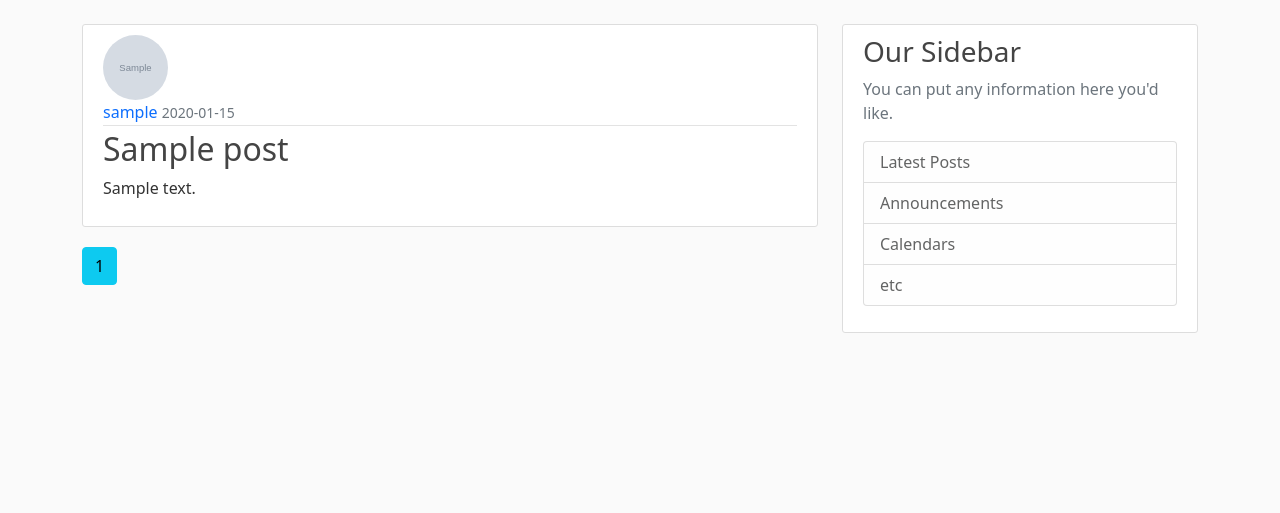
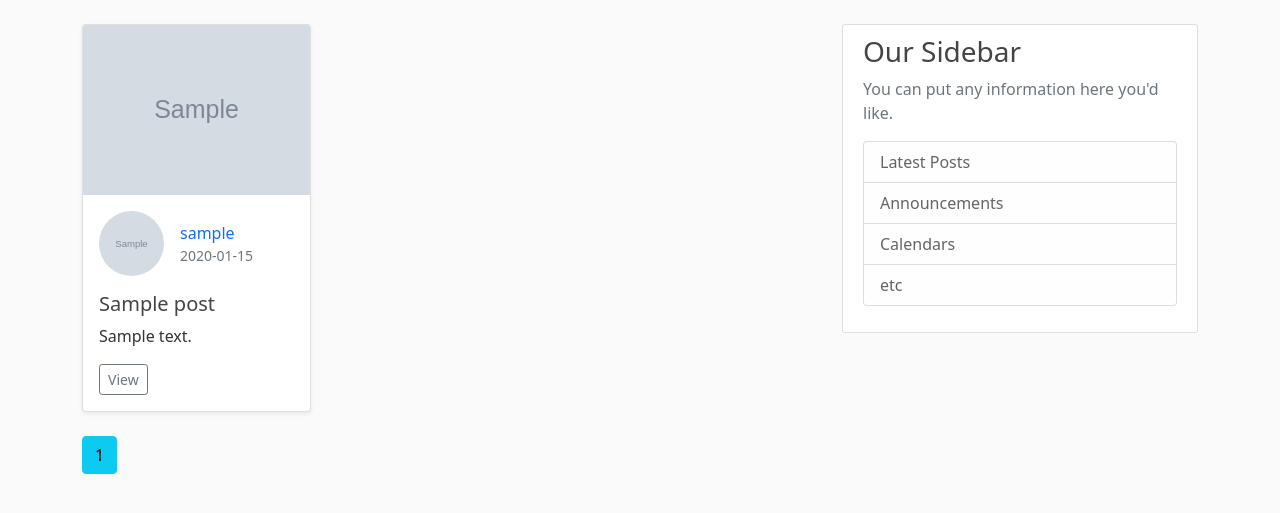
Before and after one commit to Ahmed2183/Flask-Pyhton, a Flask app: page / in a window 1280 px wide. Shown: the part 56-569 px from the top of the page. Run offline with Flask 3, Linux system fonts and the light colour scheme; tables that the repository leaves empty hold one stand-in row (values such as "Sample post"); grey boxes marked "Sample" are stand-in pictures.

Commit message:
Display post image and card changes

```diff
--- a/flaskBlog/templates/home.html
+++ b/flaskBlog/templates/home.html
@@ -1,33 +1,58 @@
-{% extends "layout.html" %} <!-- import layout.html file -->
-{% block content %} <!-- content Block Start Here -->
+{% extends "layout.html" %}
+
+{% block content %}
+    <div class="row">
         <!-- Using for loop: for Block Start Here. Where Posts is pagination object that why we use posts.items  -->
         {% for post in posts.items %}
-        <article class="media content-section">
+            <div class="col-md-4">
+                <div class="card mb-4 shadow-sm">
+                    <img class="card-img-top"
+                         src="{{ url_for('static', filename='post_profile_pics/' + post.image_file) }}"
+                         alt="Card image cap">
+                    <div class="card-body">
+                        <div class="d-flex align-items-center mb-3">
                             <img class="rounded-circle article-img"
-                 src="{{ url_for('static', filename='profile_pics/' + post.author.image_file) }}">
-            <div class="media-body">
-                <div class="article-metadata">
+                                 src="{{ url_for('static', filename='user_profile_pics/' + post.author.image_file) }}">
+                            <div class="ml-3">
                                 <a class="mr-2" href="{{ url_for('users.user_posts', username=post.author.username) }}"
                                    style="text-decoration: none;">{{ post.author.username }}</a>
-                    <small class="text-muted">{{ post.date_posted.strftime('%Y-%m-%d') }}</small>
+                                <small class="text-muted d-block">{{ post.date_posted.strftime('%Y-%m-%d') }}</small>
                             </div>
+                        </div>
+                        <h5 class="card-title mt-3">
                             <!--  post is function in post/id route  -->
-                <h2><a class="article-title" href="{{ url_for('posts.post', post_id=post.id) }}"
-                       style="text-decoration: none;">{{ post.title }}</a></h2>
-                <p class="article-content">{{ post.content }}</p>
+                            <a class="article-title" href="{{ url_for('posts.post', post_id=post.id) }}"
+                               style="text-decoration: none;">{{ post.title }}</a>
+                        </h5>
+                        <p class="card-text">{{ post.content }}</p>
+                        <div class="d-flex justify-content-between align-items-center">
+                            <div class="btn-group">
+                                <a href="{{ url_for('posts.post', post_id=post.id) }}"
+                                   class="btn btn-sm btn-outline-secondary">View</a>
                             </div>
-        </article>
-    {% endfor %} <!-- for Block End Here -->
+                        </div>
+                    </div>
+                </div>
+            </div>
+        {% endfor %}
+    </div>
+
+    <div class="row">
+        <div class="col-md-12">
             {% for page_num in posts.iter_pages(left_edge=1, right_edge=1, left_current=1, right_current=2) %}
                 <!-- left_edge=1 and right_edge=1 means 1st or last pagination link hmesha dikha ga, left_current=1 and right_current=2 means current active page ka left pr 1 page or right pr 2 pages dikha ga -->
                 {% if page_num %}
                     {% if posts.page == page_num %}
-                <a class="btn btn-info mb-4" href="{{ url_for('main.home', page=page_num) }}">{{ page_num }}</a>
+                        <a class="btn btn-info mb-4"
+                           href="{{ url_for('main.home', page=page_num) }}">{{ page_num }}</a>
                     {% else %}
-                <a class="btn btn-outline-info mb-4" href="{{ url_for('main.home', page=page_num) }}">{{ page_num }}</a>
+                        <a class="btn btn-outline-info mb-4"
+                           href="{{ url_for('main.home', page=page_num) }}">{{ page_num }}</a>
                     {% endif %}
                 {% else %}
                     ...
                 {% endif %}
             {% endfor %}
-{% endblock content %} <!-- content Block End Here -->
+        </div>
+    </div>
+{% endblock content %}
```
Lines whose indentation alone changed are shown as unchanged.
